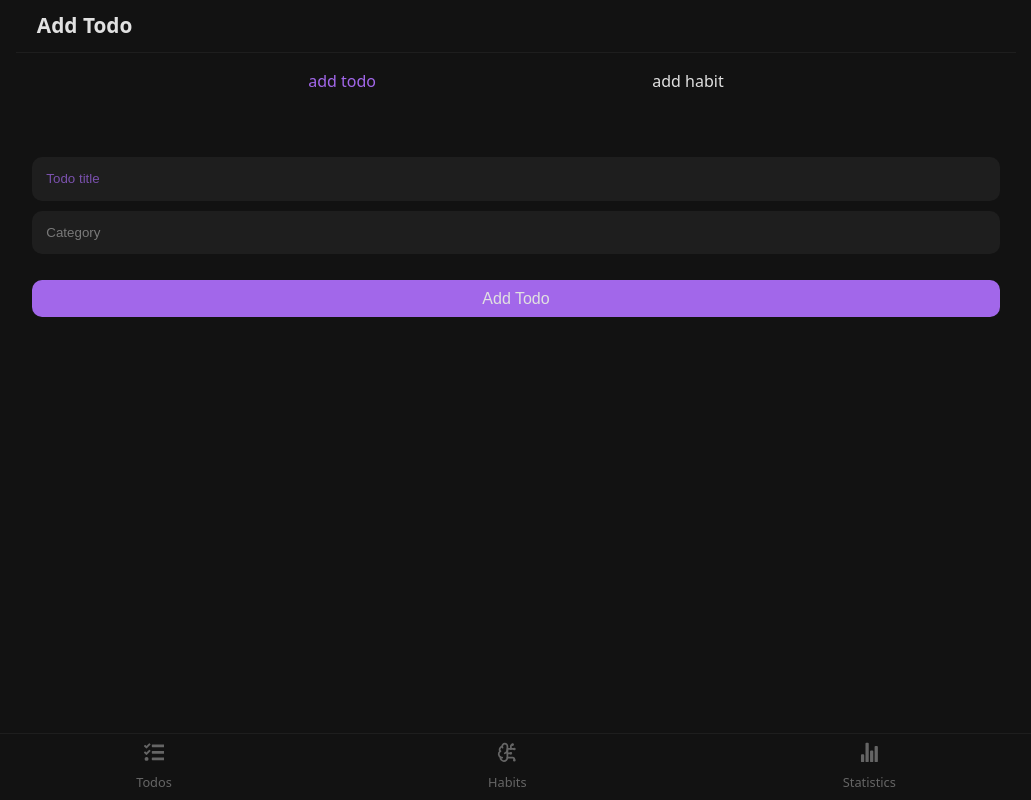
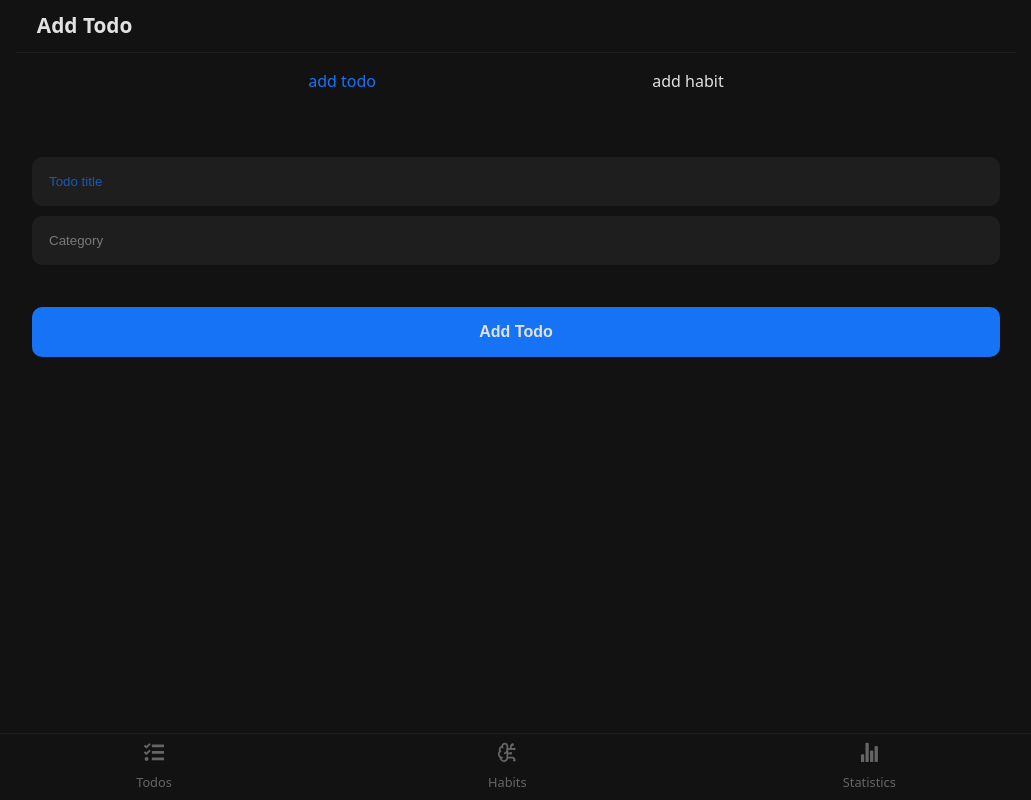
Before and after one commit to mmd-yavarii/rjs-task-manager, a React (Vite) app: page /add/todo in a window 1280 px wide. Shown: the whole page, without its empty margins (124-1155 px from the left). Built offline with nearby package versions, Linux system fonts and the light colour scheme.

Commit message:
improve style

```diff
--- a/src/components/Todo.jsx
+++ b/src/components/Todo.jsx
@@ -30,7 +30,7 @@ function Todo({ info }) {
       </div>
 
       <button onClick={deleteTodoHandler}>
-        <FiTrash2 />
+        <FiTrash2 fontSize="1.2rem" opacity="0.6" />
       </button>
     </div>
   );
--- a/src/pages/TodoListPage.jsx
+++ b/src/pages/TodoListPage.jsx
@@ -15,13 +15,13 @@ function TodoListPage() {
     <div className="page">
       <FilterTodos setDisplayTodos={setDisplayTodos} />
 
-      <p className="session-title">Todos</p>
-
-      {displayTodo.length ? (
-        displayTodo.map((i) => <Todo key={i.id} info={i} />)
-      ) : (
-        <Empty title="There is no todo" decription="It looks like you haven't added any todos yet." />
-      )}
+      <div style={{ marginTop: '3em' }}>
+        {displayTodo.length ? (
+          displayTodo.map((i) => <Todo key={i.id} info={i} />)
+        ) : (
+          <Empty title="There is no todo" decription="It looks like you haven't added any todos yet." />
+        )}
+      </div>
     </div>
   );
 }
--- a/src/sass/AddTodoHabit.module.scss
+++ b/src/sass/AddTodoHabit.module.scss
@@ -9,8 +9,9 @@
 
   button {
     background-color: $primary-color;
-    padding: 0.6em;
-    margin-top: 1em;
+    padding: 1em;
+    font-weight: bold;
+    margin-top: 2em;
     border-radius: 10px;
     font-size: 900;
     width: 100%;
--- a/src/sass/FilterTodos.module.scss
+++ b/src/sass/FilterTodos.module.scss
@@ -21,8 +21,10 @@
     opacity: 0.5;
     background-color: $background-secondary-color;
     border: 1px solid $border-color;
-    padding: 0.5em 0.9em;
+    padding: 0.5em 0.8em;
     border-radius: 13px;
+    font-weight: 700;
+    font-size: 1.1rem;
   }
   .activeFilterBtn {
     @extend .filterBtn;
--- a/src/sass/Todo.module.scss
+++ b/src/sass/Todo.module.scss
@@ -1,19 +1,24 @@
 @import './variable';
+
+.todosPart {
+  margin-top: 1em;
+}
 
 .container {
   background-color: $background-secondary-color;
-  margin: 10px;
+  margin: 10px 0.9em;
   margin-top: 0;
   border-radius: 10px;
   padding: 1em;
   display: flex;
   align-items: center;
   justify-content: space-between;
+  font-size: 1.2rem;
 
   div {
     display: flex;
     align-items: center;
-    gap: 1em;
+    gap: 0.6em;
   }
 
   button {
@@ -22,8 +27,8 @@
 
   .status {
     background-color: $background-secondary-color2;
-    width: 1.1em;
-    height: 1.1em;
+    width: 1.2em;
+    height: 1.2em;
     border-radius: 8px;
     font-size: 1.2rem;
   }
--- a/src/sass/_variable.scss
+++ b/src/sass/_variable.scss
@@ -5,5 +5,5 @@ $background-secondary-color2: #3b3b3b;
 $text-primary-color: #e1e1e1;
 $text-secondary-color: #a0a0a0;
 
-$primary-color: #a267ea;
+$primary-color: #1673f5;
 $border-color: #1e1e1e;
--- a/src/sass/global.scss
+++ b/src/sass/global.scss
@@ -43,7 +43,7 @@ input {
   background-color: $background-secondary-color;
   border: none;
   outline: none;
-  padding: 1em;
+  padding: 1.2em;
   border-radius: 10px;
   width: 100%;
   border: 1px solid transparent;
@@ -92,10 +92,3 @@ input {
 .active {
   color: $primary-color;
 }
-
-.session-title {
-  margin-top: 1em;
-  font-size: 0.9rem;
-  opacity: 0.7;
-  padding: 1em;
-}
```
